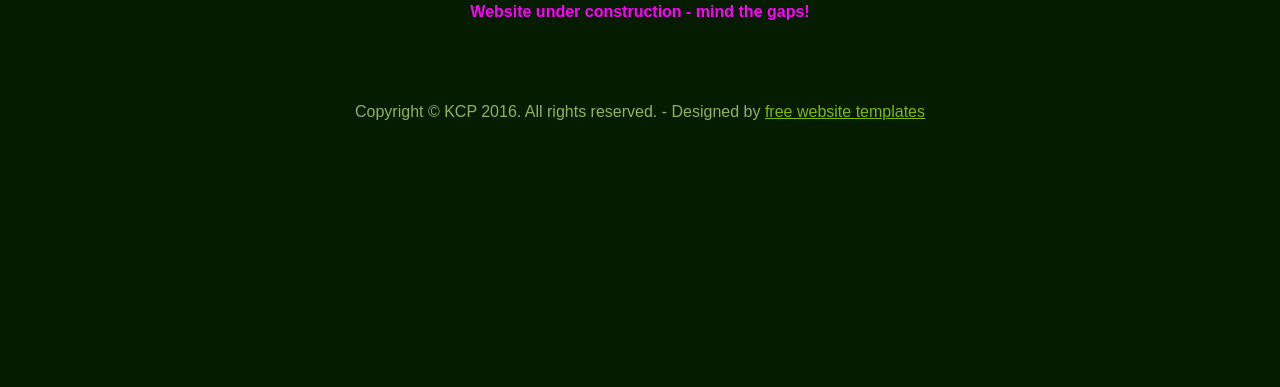
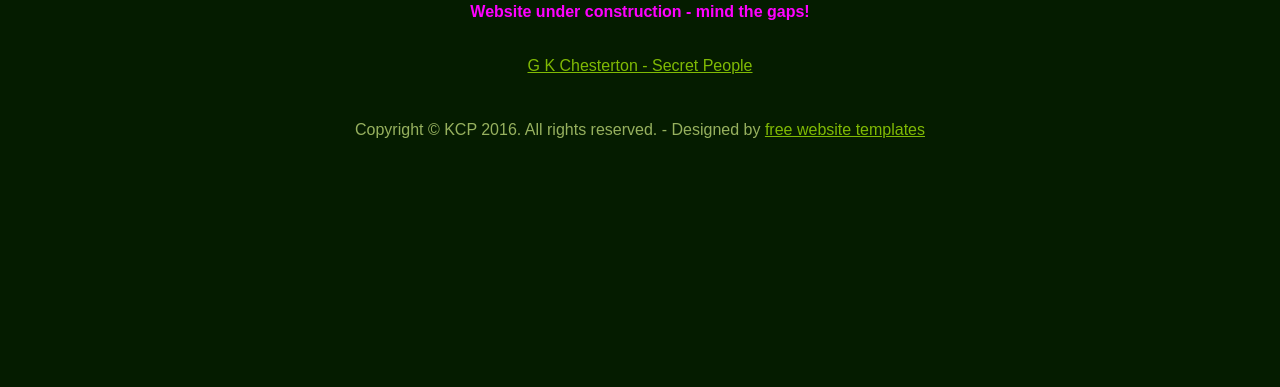
Before and after one commit to heathenfriar/crucider, a plain HTML site: page links.html in a window 1280 px wide. Shown: the part 413-800 px from the top of the page. Drawn offline with Linux system fonts and the light colour scheme.

Commit message:
Add files via upload

```diff
--- a/links.html
+++ b/links.html
@@ -31,7 +31,9 @@
     <br />
     <h3></h3>
     <br />
-    <p></p>
+    <p>
+    <a href="http://www.cse.dmu.ac.uk/~mward/gkc/books/secret-people.html">G K Chesterton - Secret People</a>
+    </p>
     <br />
     <p></p>
     <br />
```
